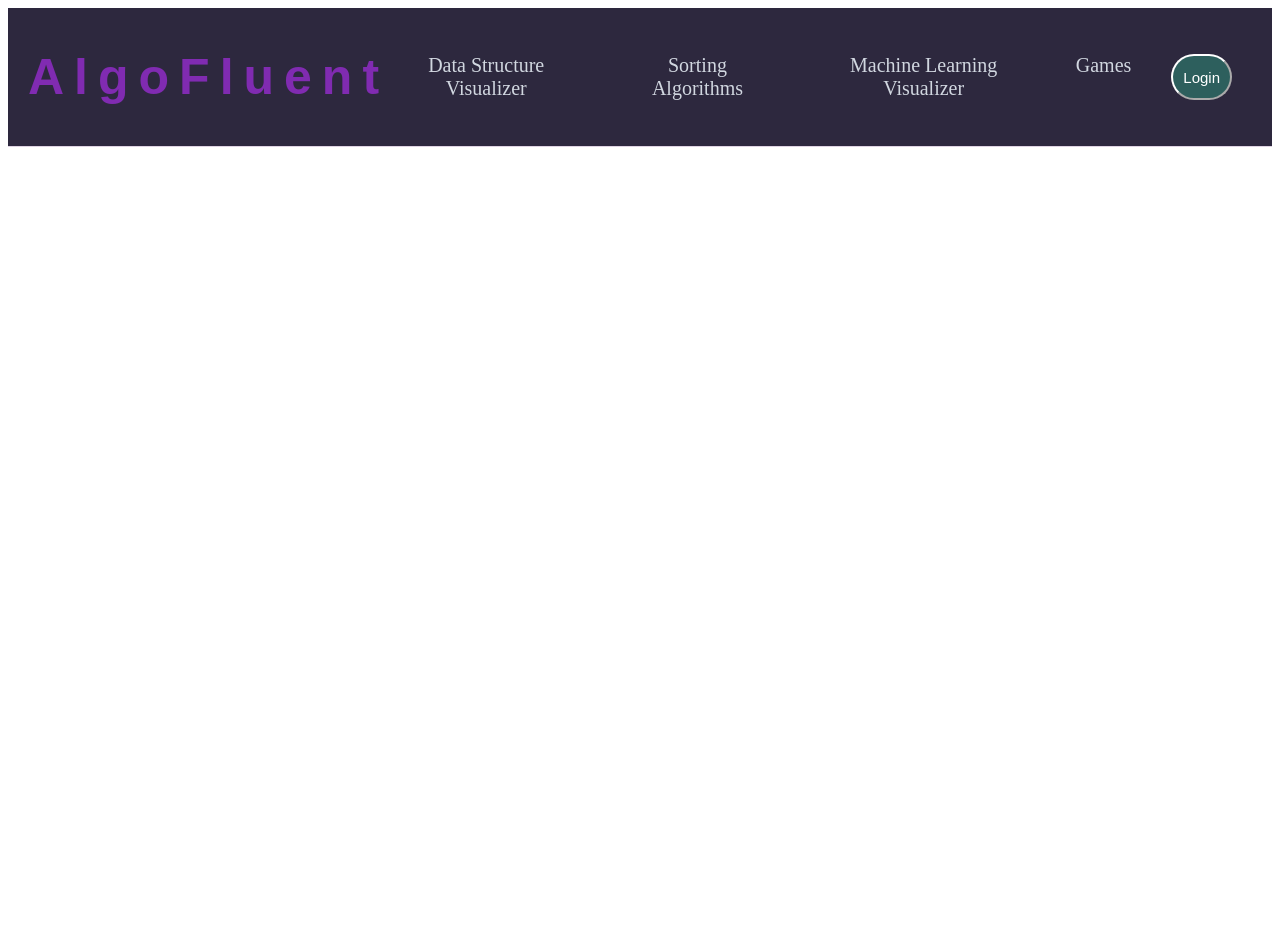
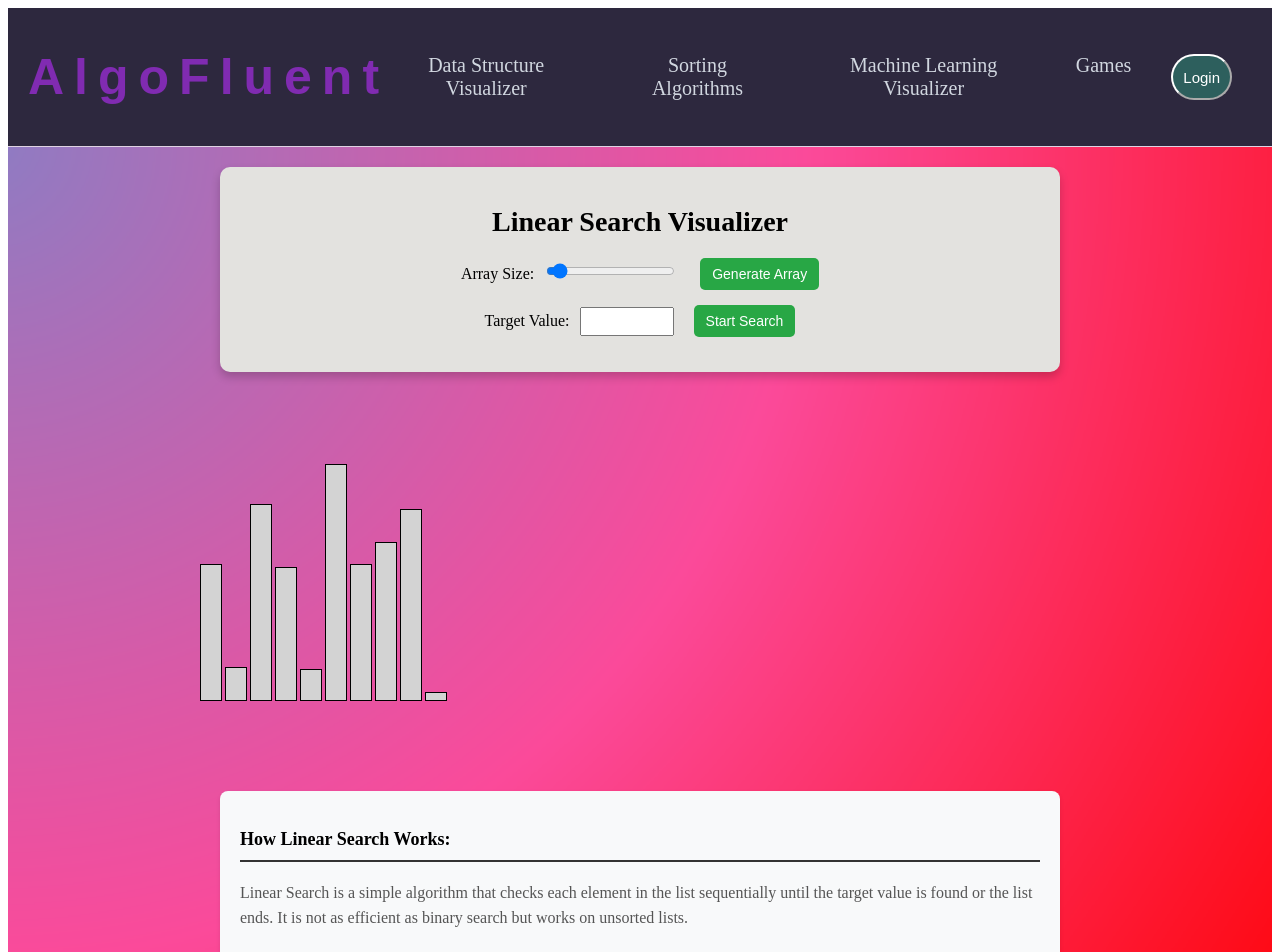
Before and after one commit to darsh175223/Algo-Fluent-Website, a React (Create React App) app in the folder frontend/: page /LinearSearch in a window 1280 px wide. Shown: the top 952 px of the page. Before the commit the page ends 800 px from the top, so only its background shows below. Built offline with nearby package versions, Linux system fonts and the light colour scheme.

Commit message:
Added Linear Search Visualization

```diff
--- a/frontend/src/App.js
+++ b/frontend/src/App.js
@@ -44,7 +44,7 @@ import More_simulations from './pages/More_simulations';
 import Stack from './pages/Stack';
 import Queue from './pages/Queue';
 import BinarySearch from './pages/binarySearch';
-
+import LinearSearch from './pages/LinearSearch';
 
 
 
@@ -215,6 +215,7 @@ function App() {
         <Route path="/Stack" element={<Stack />} />
         <Route path="/Queue" element={<Queue />} />
         <Route path="/BinarySearch" element={<BinarySearch />} />
+        <Route path="/LinearSearch" element={<LinearSearch />} />
 
 
 
--- /dev/null
+++ b/frontend/src/pages/LinearSearch.js
@@ -0,0 +1,188 @@
+import React, { useState } from 'react';
+
+const BarGraph = ({ array, currentIndex }) => {
+  return (
+    <div style={{ position: 'relative', height: '500px', width: '80%', margin: 'auto', top: '-280px' }}>
+      {array.map((value, index) => (
+        <div
+          key={index}
+          style={{
+            position: 'absolute',
+            height: value * 2.5 + 'px',
+            width: '20px',
+            bottom: '0',
+            left: `${50 + index * 25}px`,
+            backgroundColor: index === currentIndex ? 'yellow' : 'lightgray',
+            border: '1px solid black',
+          }}
+        ></div>
+      ))}
+    </div>
+  );
+};
+
+const generateRandomArray = (size) => {
+  return Array.from({ length: size }, () => Math.floor(Math.random() * 100) + 1);
+};
+
+const LinearSearchVisualizer = () => {
+  const [arraySize, setArraySize] = useState(10);
+  const [array, setArray] = useState(generateRandomArray(10));
+  const [target, setTarget] = useState(null);
+  const [currentIndex, setCurrentIndex] = useState(-1);
+  const [found, setFound] = useState(false);
+  const [searching, setSearching] = useState(false);
+
+  const handleGenerate = () => {
+    setArray(generateRandomArray(arraySize));
+    setCurrentIndex(-1);
+    setFound(false);
+    setSearching(false);
+  };
+
+  const handleLinearSearch = () => {
+    if (target === null || found) return;
+    setSearching(true);
+    let index = 0;
+    const intervalId = setInterval(() => {
+      if (index < array.length) {
+        setCurrentIndex(index);
+        if (array[index] === target) {
+          setFound(true);
+          clearInterval(intervalId);
+        }
+        index++;
+      } else {
+        clearInterval(intervalId);
+      }
+    }, 500);
+  };
+
+  return (
+    <div style={styles.mainContainer}>
+      <div style={styles.controlPanel}>
+        <h1 style={styles.header}>Linear Search Visualizer</h1>
+        <div style={styles.controls}>
+          <label style={styles.label}>Array Size:</label>
+          <input
+            type="range"
+            min="5"
+            max="100"
+            value={arraySize}
+            onChange={(e) => setArraySize(Number(e.target.value))}
+            style={styles.rangeInput}
+          />
+          <button onClick={handleGenerate} style={styles.button}>
+            Generate Array
+          </button>
+        </div>
+
+        <div style={styles.controls}>
+          <label style={styles.label}>Target Value:</label>
+          <input
+            type="number"
+            onChange={(e) => setTarget(Number(e.target.value))}
+            style={styles.inputField}
+          />
+          <button onClick={handleLinearSearch} style={styles.button}>
+            Start Search
+          </button>
+        </div>
+
+        {found && <p style={styles.successMessage}>Target {target} found at index {currentIndex}!</p>}
+        {searching && !found && <p style={styles.searchingMessage}>Searching...</p>}
+      </div>
+
+      <BarGraph array={array} currentIndex={currentIndex} />
+
+      <div style={styles.infoPanel}>
+        <h3 style={styles.infoHeader}>How Linear Search Works:</h3>
+        <p style={styles.infoText}>
+          Linear Search is a simple algorithm that checks each element in the list sequentially until the target value is found or the list ends.
+          It is not as efficient as binary search but works on unsorted lists.
+        </p>
+      </div>
+    </div>
+  );
+};
+
+const styles = {
+  mainContainer: {
+    backgroundImage: `url(${require('.././pics/Gradient.png')})`,
+    backgroundSize: 'cover',
+    backgroundRepeat: 'no-repeat',
+    minHeight: '100vh',
+    padding: '20px',
+    display: 'flex',
+    flexDirection: 'column',
+    justifyContent: 'center',
+    alignItems: 'center',
+  },
+  controlPanel: {
+    backgroundColor: '#e3e2df',
+    borderRadius: '10px',
+    padding: '20px',
+    marginBottom: '30px',
+    width: '90%',
+    maxWidth: '800px',
+    boxShadow: '0px 5px 10px rgba(0, 0, 0, 0.2)',
+    textAlign: 'center',
+  },
+  header: {
+    fontSize: '28px',
+    marginBottom: '20px',
+  },
+  controls: {
+    marginBottom: '15px',
+  },
+  label: {
+    fontSize: '16px',
+    marginRight: '10px',
+  },
+  rangeInput: {
+    marginRight: '15px',
+  },
+  inputField: {
+    padding: '5px',
+    marginRight: '10px',
+    width: '80px',
+    textAlign: 'center',
+  },
+  button: {
+    padding: '8px 12px',
+    fontSize: '14px',
+    borderRadius: '5px',
+    backgroundColor: '#28a745',
+    color: 'white',
+    cursor: 'pointer',
+    border: 'none',
+    marginLeft: '10px',
+  },
+  successMessage: {
+    color: '#28a745',
+    fontWeight: 'bold',
+  },
+  searchingMessage: {
+    color: '#ffcc00',
+  },
+  infoPanel: {
+    backgroundColor: '#f8f9fa',
+    padding: '20px',
+    borderRadius: '8px',
+    textAlign: 'left',
+    maxWidth: '800px',
+    boxShadow: '0 2px 4px rgba(0,0,0,0.1)',
+    marginTop: '-270px',
+  },
+  infoHeader: {
+    fontSize: '18px',
+    borderBottom: '2px solid #333',
+    paddingBottom: '10px',
+  },
+  infoText: {
+    color: '#555',
+    lineHeight: '1.6',
+  },
+};
+
+export default LinearSearchVisualizer;
--- a/frontend/src/pages/More_simulations.js
+++ b/frontend/src/pages/More_simulations.js
@@ -44,6 +44,10 @@ const UserDashboard = () => {
 <Link to="/binarySearch">
   <button style={{backgroundColor: '#6a0dad', color: 'white', padding: '15px 32px', margin: '10px', cursor: 'pointer', borderRadius: '5px', display: 'inline-block', textDecoration: 'none', fontSize: '16px'}}>Binary Search</button>
 </Link>
+<Link to="/LinearSearch">
+  <button style={{backgroundColor: '#6a0dad', color: 'white', padding: '15px 32px', margin: '10px', cursor: 'pointer', borderRadius: '5px', display: 'inline-block', textDecoration: 'none', fontSize: '16px'}}>Linear Search</button>
+</Link>
+
 
 
 
```
